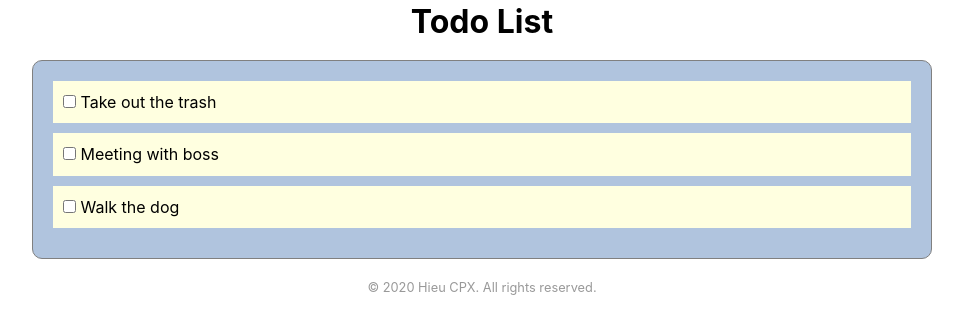
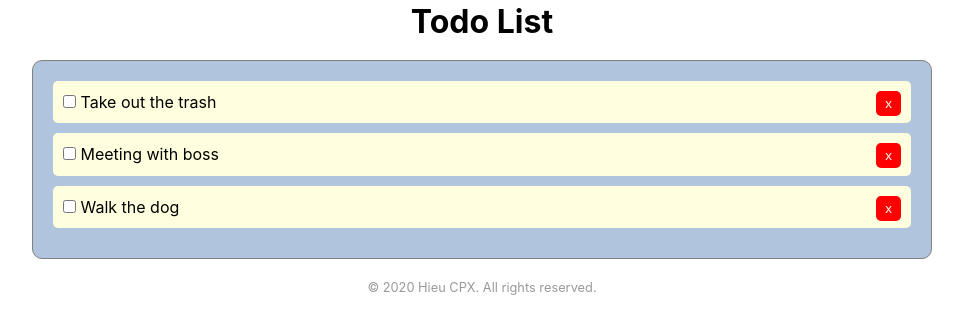
Before and after one commit to qual09/react-todo-list, a React (Create React App) app: page / in a window 1280 px wide. Shown: the top 334 px of the page, without its empty margins (158-1121 px from the left). Built offline with nearby package versions, Linux system fonts and the light colour scheme.

Commit message:
delete added

```diff
--- a/src/App.js
+++ b/src/App.js
@@ -24,6 +24,7 @@
     ]
   }
 
+  // Toggle Complete
   markComplete = (id) => {
     this.setState({
       todos: this.state.todos.map(todo => {
@@ -35,6 +36,13 @@
     });
   }
 
+  // Delete Todo
+  delTodo = (id) => {
+    this.setState({
+      todos: [...this.state.todos.filter(todo => todo.id !== id)]
+    });
+  }
+
   render() {
     return (
       <div className="App">
@@ -43,14 +51,17 @@
         <header className="header">
           <h1>Todo List</h1>
         </header>
+
         {/* Body */}
         <div className="container">
-          <Todos todos={this.state.todos} markComplete={this.markComplete} />
+          <Todos todos={this.state.todos} markComplete={this.markComplete} delTodo={this.delTodo} />
         </div>
+
         {/* Footer */}
         <footer className="footer">
           &copy; 2020 Hieu CPX. All rights reserved.
-          </footer>
+        </footer>
+
       </div>
     );
   }
--- a/src/components/TodoItem.js
+++ b/src/components/TodoItem.js
@@ -4,10 +4,12 @@
 export class TodoItem extends Component {
   getStyle = () => {
     return {
-      background: 'lightyellow',
+      background: this.props.todo.completed ? 'lightgray' : 'lightyellow',
+      borderRadius: '5px',
       marginBottom: '10px',
       padding: '10px',
-      textDecoration: this.props.todo.completed ? 'line-through' : 'none'
+      textDecoration: this.props.todo.completed ? 'line-through' : 'none',
+      transition: '0.3s ease'
     }
   }
 
@@ -18,6 +20,7 @@
         <p>
           <input type="checkbox" onChange={this.props.markComplete.bind(this, id)} />
           {' '} {title}
+          <button onClick={this.props.delTodo.bind(this, id)} style={btnStyle}>x</button>
         </p>
       </div>
     )
@@ -29,4 +32,14 @@
   todo: PropTypes.object.isRequired
 }
 
+const btnStyle = {
+  background: 'red',
+  color: 'white',
+  border: 'none',
+  padding: '5px 9px',
+  borderRadius: '5px',
+  cursor: 'pointer',
+  float: 'right'
+}
+
 export default TodoItem
--- a/src/components/Todos.js
+++ b/src/components/Todos.js
@@ -5,7 +5,7 @@
 class Todos extends React.Component {
   render() {
     return this.props.todos.map(todo =>
-      <TodoItem key={todo.id} todo={todo} markComplete={this.props.markComplete} />
+      <TodoItem key={todo.id} todo={todo} markComplete={this.props.markComplete} delTodo={this.props.delTodo} />
     );
   }
 }
```
